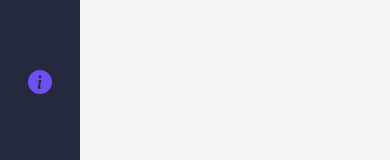
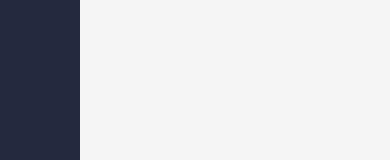
Before and after one commit to jeremyv59/poke-collection-manager, a React (Create React App) app: page / in a window 390 px wide. Shown: the part 663-823 px from the top of the page. Built offline with nearby package versions, Linux system fonts and the light colour scheme.

Commit message:
adjust style to responsive design

```diff
--- a/src/components/sidebar/Sidebar.tsx
+++ b/src/components/sidebar/Sidebar.tsx
@@ -25,9 +25,9 @@ const Sidebar: React.FC = () => {
 
   return (
     <SidebarLayout
-      width={"10%"}
+      width={"15%"}
       collapsible
-      breakpoint={"xl"}
+      breakpoint={"lg"}
       collapsedWidth={80}
       trigger={null}
     >
--- a/src/components/sidebar/sidebar_styled.tsx
+++ b/src/components/sidebar/sidebar_styled.tsx
@@ -81,14 +81,15 @@ export const SidebarMenu = styled(Menu)`
 `;
 
 export const GuidenceContainer = styled.div`
-  display: flex;
-  justify-content: center;
   position: absolute;
   bottom: 10%;
   left: 25%;
   right: 25%;
+  display: none;
 
   @media ${device.laptopL} {
+    display: flex;
+    justify-content: center;
     width: 80%;
     left: 10%;
     background-color: ${({ theme }) => theme.colors.darkPurple};
```
